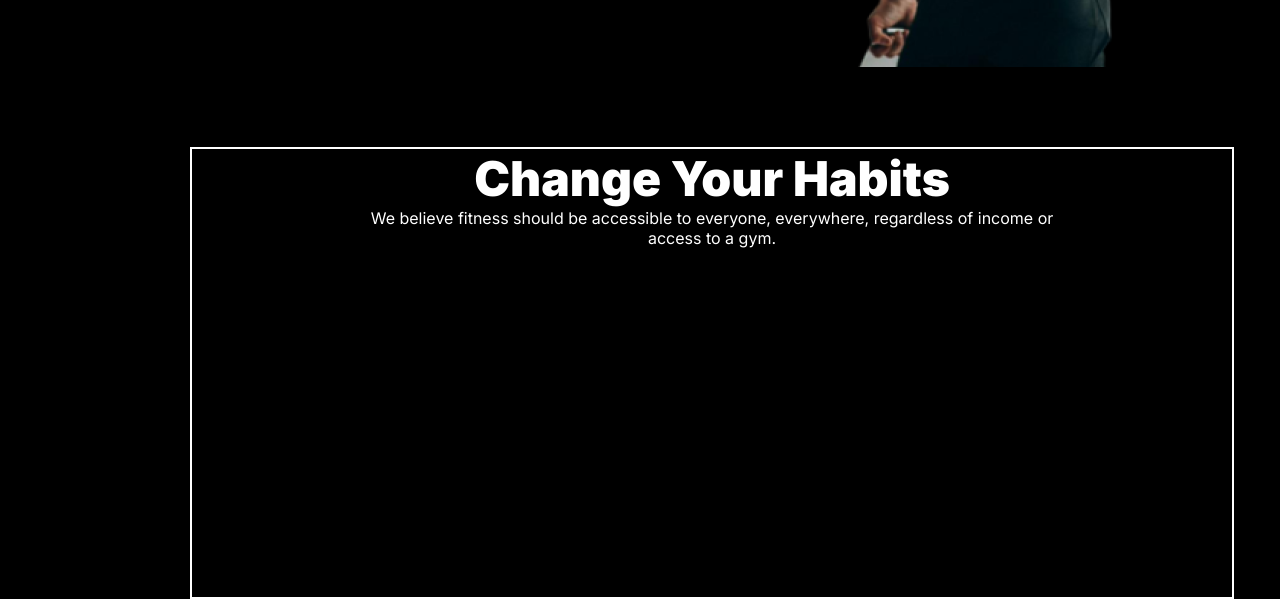
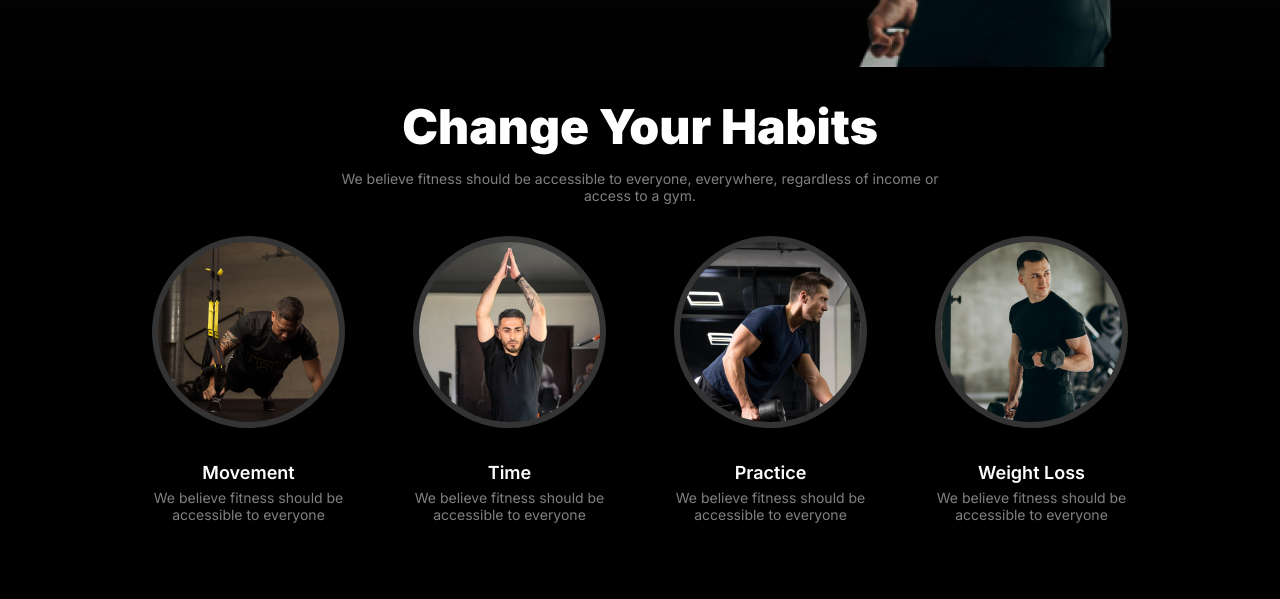
Before and after one commit to Mahfuz1912/Jym-Model, a plain HTML site: page index.html in a window 1280 px wide. Shown: the part 648-1247 px from the top of the page. After the commit the page ends 1171 px from the top, so only its background shows below. Drawn offline with Linux system fonts and the light colour scheme; a web font is replaced by a local one.

Commit message:
Add My habit working Section

```diff
--- a/index.html
+++ b/index.html
@@ -10,7 +10,7 @@
 </head>
 <body>
     <header>
-       <section class="hi">
+       <section>
         <nav class="display-flex Nevigation-bar">
             <div>
                 <h3 id="Secondary-font-color" class="Nav-logo-Name">Fitness</h3>
@@ -63,8 +63,27 @@
         <section class="habit">
             <h1 class="habit-title">Change Your Habits</h1>
             <p class="habit-description">We believe fitness should be accessible to everyone, everywhere, regardless of income or <br>access to a gym.</p>
-            <div>
-
+            <div class="Habit-container">
+                <div class="image-container">
+                    <img src="images/image 3.png" alt="">
+                    <h1 class="habit-img-title">Movement</h1>
+                    <p class="habit-img-descrip">We believe fitness should be accessible to everyone</p>
+                </div>
+                <div class="image-container">
+                    <img src="images/image 2.png" alt="">
+                    <h1 class="habit-img-title">Time</h1>
+                    <p class="habit-img-descrip">We believe fitness should be accessible to everyone</p>
+                </div>
+                <div class="image-container">
+                    <img src="images/image 4.png" alt="">
+                    <h1 class="habit-img-title">Practice</h1>
+                    <p class="habit-img-descrip">We believe fitness should be accessible to everyone</p>
+                </div>
+                <div class="image-container">
+                    <img src="images/image 5.png" alt="">
+                    <h1 class="habit-img-title">Weight Loss</h1>
+                    <p class="habit-img-descrip">We believe fitness should be accessible to everyone</p>
+                </div>
             </div>
         </section>
 
--- a/responsible.css
+++ b/responsible.css
@@ -28,5 +28,19 @@
         font-family: Inter;
         margin-top: 51px;
     }
-
+    .habit{
+        margin-top:500px;
+        margin-left: 28px;
+        margin-right: 28px;
+    }
+    .Habit-container{
+        grid-template-columns: repeat(1,1fr);
+        gap: 10px;
+    }
+    .habit-title{
+        font-size: 32px;
+    }
+    .image-container{
+        margin-bottom: 40px;
+    }
  }
--- a/style.css
+++ b/style.css
@@ -80,7 +80,8 @@ header{
 /* Hero Bg Start */
 .hero-bg{
     max-width: 1440px;
-    max-height: 715px;
+    /* max-height: 715px; */
+    margin: 0 auto;
     justify-content: flex-start;
     align-items: flex-start;
 }
@@ -114,6 +115,7 @@ header{
 }
 .hero-Container2{
     margin-top: 32px;
+    margin-bottom: 100px;
 }
 .hero-Container2 img{
     max-width: 349px;
@@ -184,21 +186,45 @@ header{
 /* Main Section Start Hear */
 /* Habit Section Start */
 .habit{
-    width: 1044px;
-    height: 452px;
-    border: 2px solid white;
-    margin: 150px 190px 0 190px;
+    max-width: 1044px;
+    margin: 0 auto;
+    /* margin: 150px 190px 0 190px; */
 }
 .habit-title{
     font-size: 48px;
     font-weight: 900;
     text-align: center;
+    margin-bottom: 14px;
 }
 .habit-description{
     font-weight: 400;
-    font-size: 14;
+    font-size: 14px;
     text-align: center;
-    width: ;
+    color: rgba(255, 255, 255, 0.5);
+}
+.habit-img-title{
+    font-size: 18px;
+    font-weight: 600;
+    margin: 30px 0 6px 0;
+}
+.habit-img-descrip{
+    font-size: 14px;
+    font-weight: 400;
+    color: rgba(255, 255, 255, 0.5);
+}
+.Habit-container{
+    display: grid;
+    grid-template-columns: repeat(4,1fr);
+    margin-top: 32px;
+}
+.image-container>img{
+    border-radius: 50%;
+    box-sizing: border-box;
+    background-color: rgb(53, 52, 52);
+    padding: 6px;
+}
+.image-container{
+    text-align: center;
 }
 /* Habit Section End */
 
```
